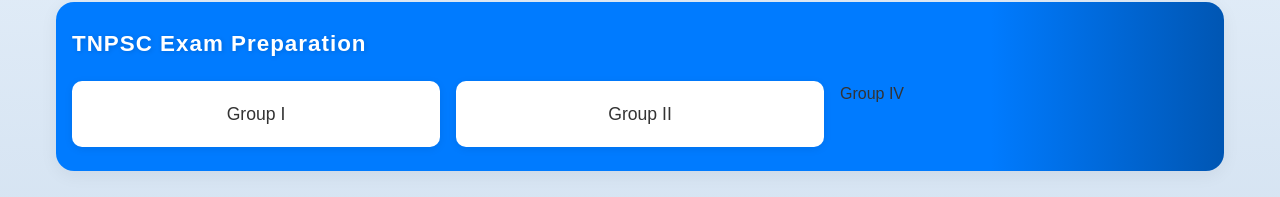
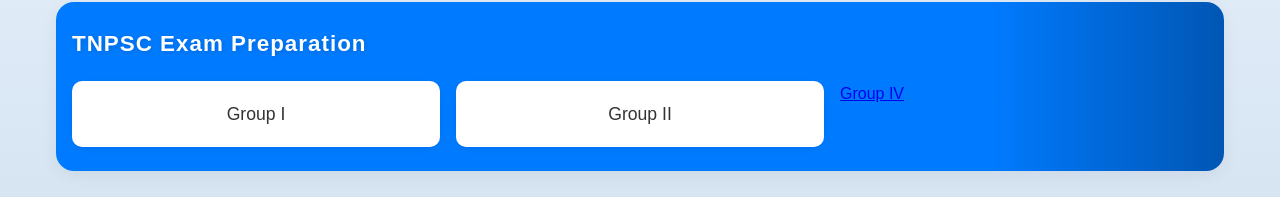
Before and after one commit to rjagathe/drillmasters-lms, a plain HTML site: page tnpsc.html in a window 1280 px wide. Shown: the part 158-355 px from the top of the page. Drawn offline with Linux system fonts and the light colour scheme.

Commit message:
Update tnpsc.html

```diff
--- a/tnpsc.html
+++ b/tnpsc.html
@@ -236,7 +236,7 @@
             <div class="tiles-container">
                 <div class="tile">Group I</div>
                 <div class="tile">Group II</div>
-                <div href="tnpsc-gr4-home.html">Group IV</div>
+                <a href="tnpsc-gr4-home.html">Group IV</a>
             </div>
         </section>
     </main>
```
